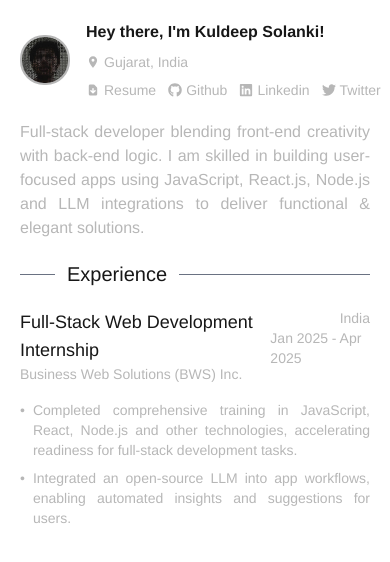
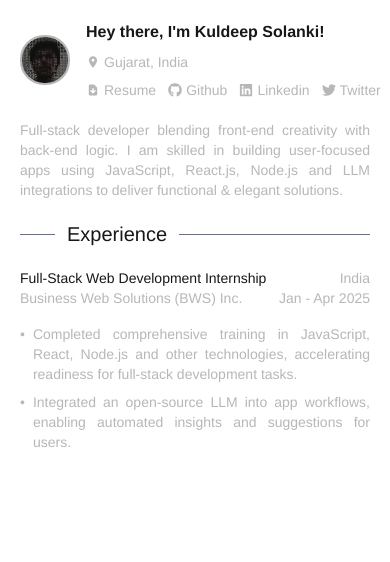
Before and after one commit to kuldp18/ksolanki.com, a Next.js app: page / in a window 390 px wide. Shown: the top 562 px of the page. Built offline with nearby package versions, Linux system fonts and the light colour scheme; a web font is replaced by a local one.

Commit message:
fix Header and Experience components on smaller screens

```diff
--- a/components/Experience.js
+++ b/components/Experience.js
@@ -8,14 +8,16 @@ const Experience = () => {
       <div className="flex flex-col gap-4">
         <div className="flex flex-row justify-between">
           <div className="flex flex-col">
-            <h3 className="text-lg">Full-Stack Web Development Internship</h3>
+            <h3 className="text-sm md:text-lg">
+              Full-Stack Web Development Internship
+            </h3>
             <p className="text-[#b7b7b7] text-sm">
               Business Web Solutions (BWS) Inc.
             </p>
           </div>
           <div className="flex flex-col text-sm text-[#b7b7b7]">
             <p className="place-self-end">India</p>
-            <p>Jan 2025 - Apr 2025</p>
+            <p>Jan - Apr 2025</p>
           </div>
         </div>
 
--- a/components/Header.js
+++ b/components/Header.js
@@ -65,7 +65,7 @@ const Header = () => {
             </div>
           </div>
         </div>
-        <div className="text-justify text-[#b7b7b7]">
+        <div className="text-justify text-[#b7b7b7] text-sm md:text-lg">
           <p>
             Full-stack developer blending front-end creativity with back-end
             logic. I am skilled in building user-focused apps using JavaScript,
```
